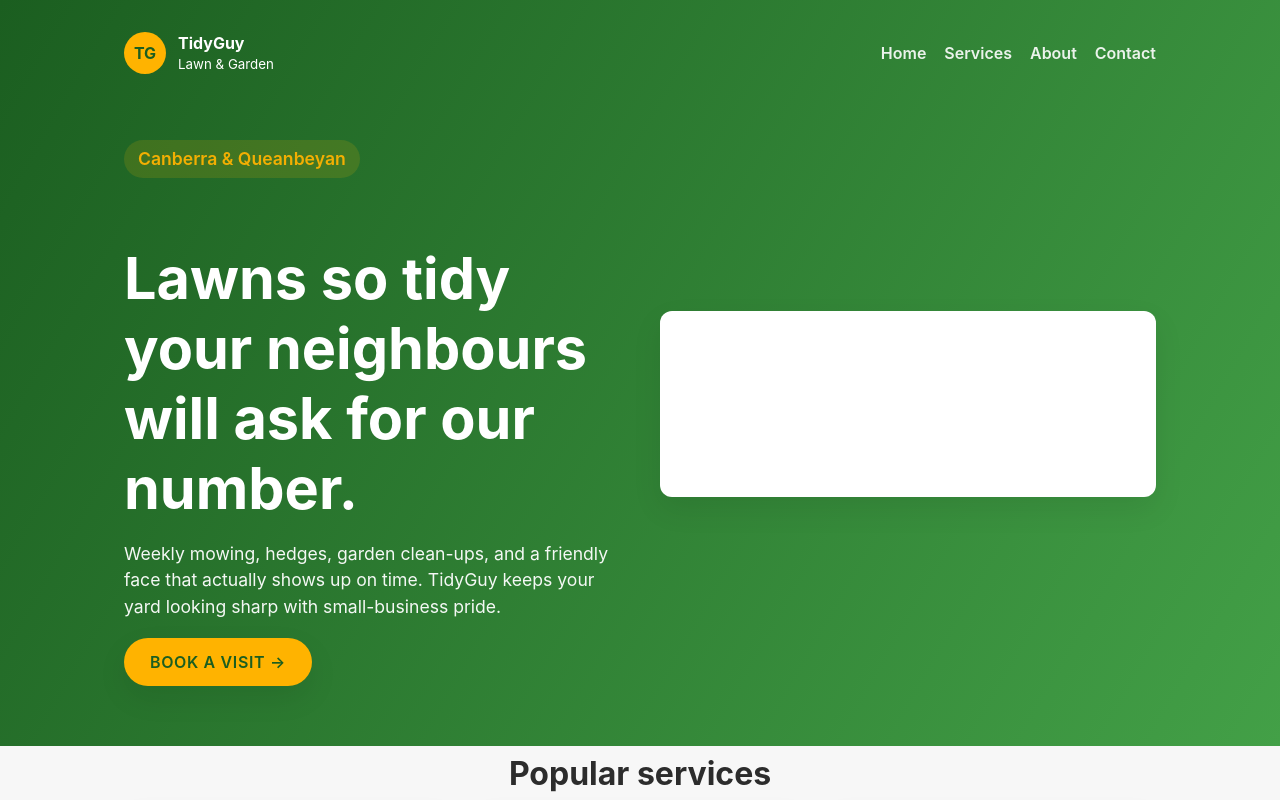
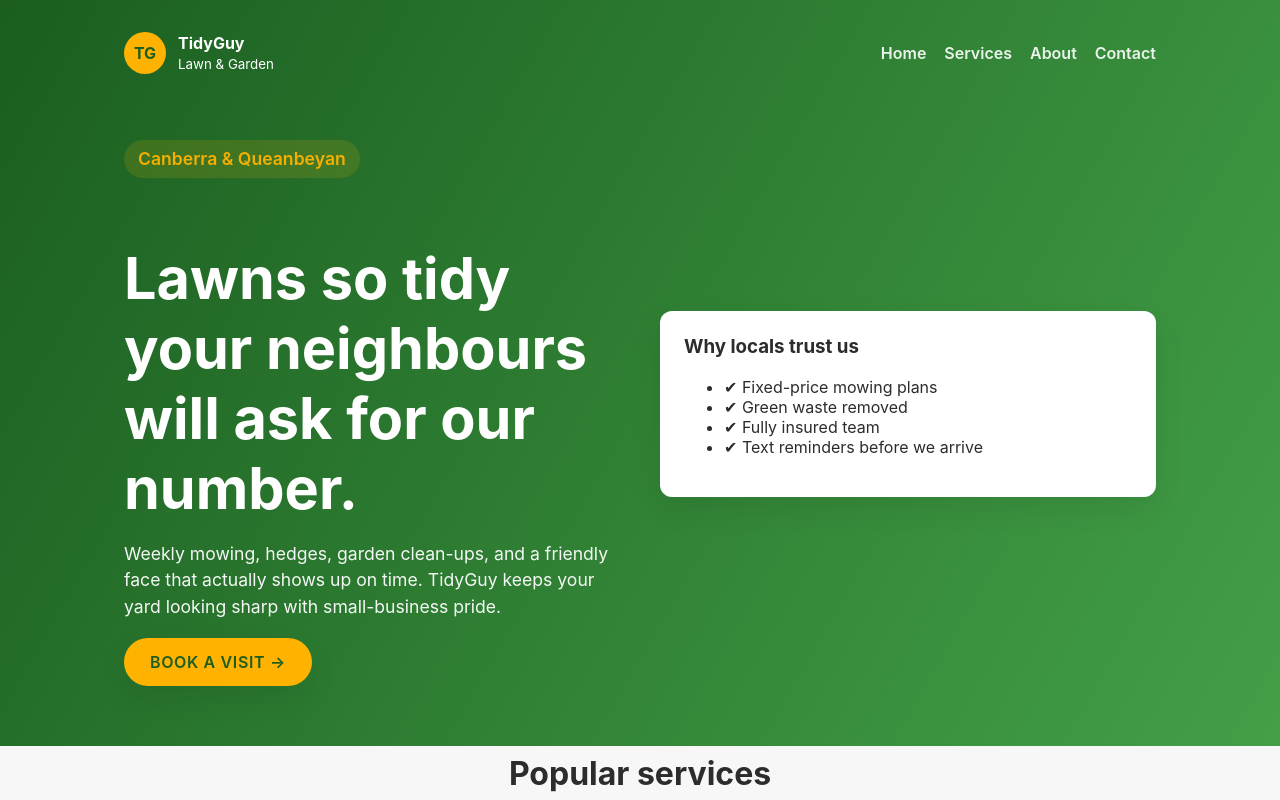
Before and after one commit to Steve-CPlus/tidyguy-test, a plain HTML site: page index.html in a window 1280 px wide. Shown: the top 800 px of the page. Drawn offline with Linux system fonts and the light colour scheme.

Commit message:
style: add color to hero card elements

```diff
--- a/css/style.css
+++ b/css/style.css
@@ -91,6 +91,10 @@ nav a {
   font-size: 1.1rem;
   line-height: 1.5;
   opacity: 0.95;
+}
+
+.hero .card {
+  color: var(--charcoal);
 }
 
 .btn {
```
